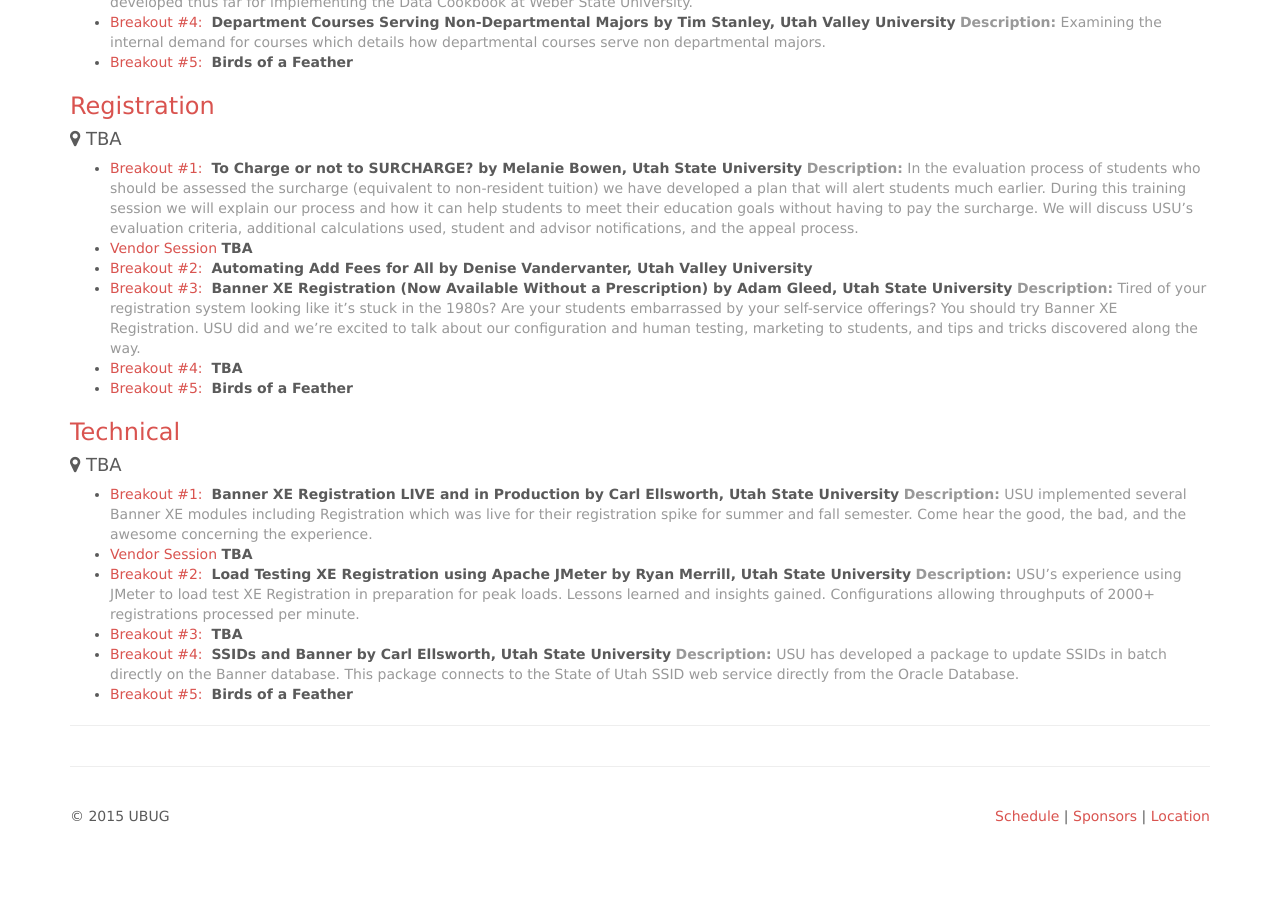
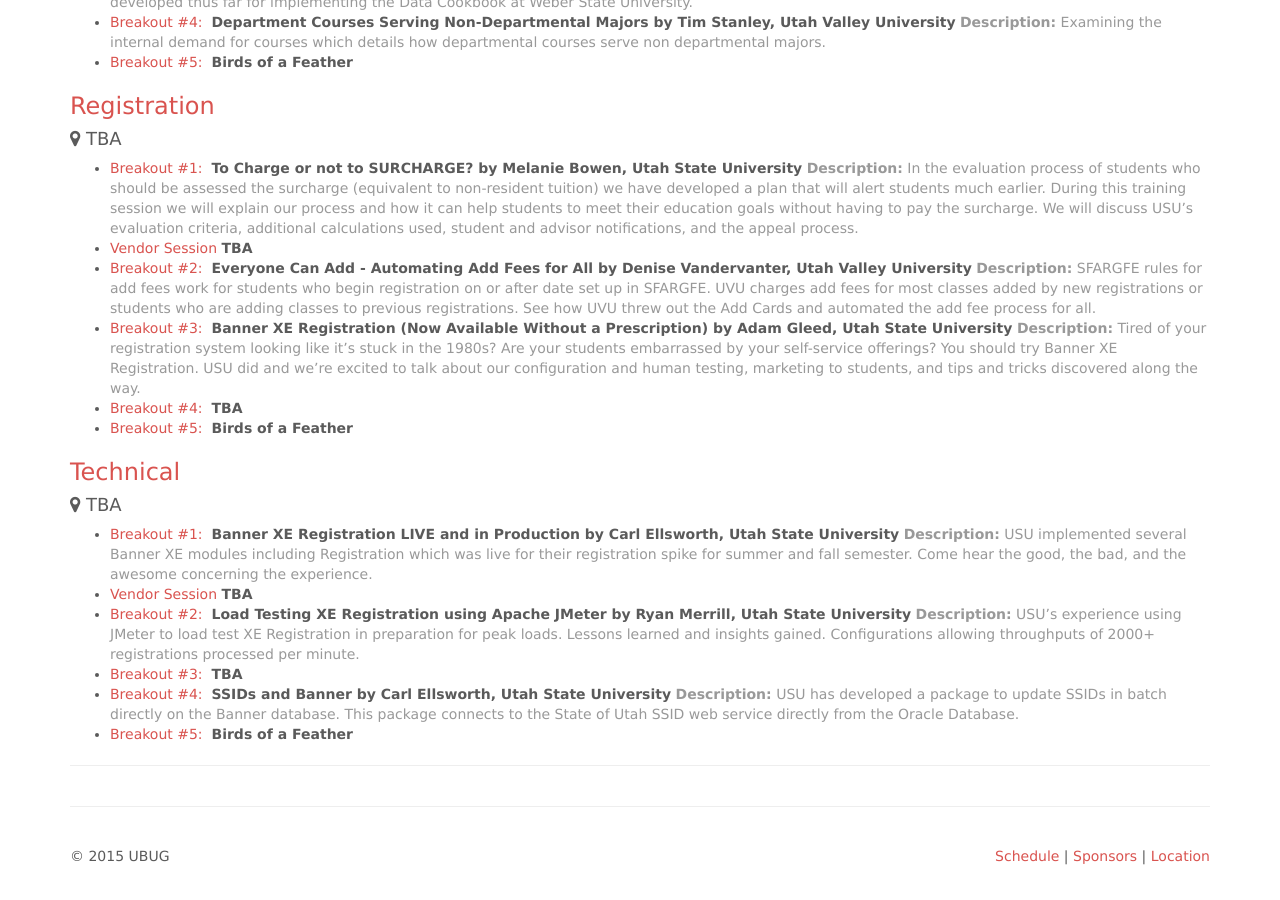
Before and after one commit to ubug/ubug.github.io, a Jekyll site: the page built from schedule/index.md, in a window 1280 px wide and 900 px high, scrolled down 2817 px. Built offline with Jekyll 4.4.1, drawn with Linux system fonts in a browser that asks for light colours; nearby versions of some CDN libraries; Markdown is read by kramdown in place of the engine named in the settings; before the commit the page ends 3694 px from its top, so only the background shows below that.

Commit message:
added session discription

```diff
--- a/schedule/index.md
+++ b/schedule/index.md
@@ -132,7 +132,8 @@
 * <span class="text-primary">Breakout #1:</span>  **To Charge or not to SURCHARGE? by Melanie Bowen, Utah State University**
   <span class="text-muted">**Description:** In the evaluation process of students who should be assessed the surcharge (equivalent to non-resident tuition) we have developed a plan that will alert students much earlier.  During this training session we will explain our process and how it can help students to meet their education goals without having to pay the surcharge.  We will discuss USU’s evaluation criteria, additional calculations used, student and advisor notifications, and the appeal process.</span>
 * <span class="text-primary">Vendor Session</span> **TBA**
-* <span class="text-primary">Breakout #2:</span>  **Automating Add Fees for All by Denise Vandervanter, Utah Valley University**
+* <span class="text-primary">Breakout #2:</span>  **Everyone Can Add - Automating Add Fees for All by Denise Vandervanter, Utah Valley University**
+  <span class="text-muted">**Description:** SFARGFE rules for add fees work for students who begin registration on or after date set up in SFARGFE. UVU charges add fees for most classes added by new registrations or students who are adding classes to previous registrations. See how UVU threw out the Add Cards and automated the add fee process for all.</span>
 * <span class="text-primary">Breakout #3:</span>  **Banner XE Registration (Now Available Without a Prescription) by Adam Gleed, Utah State University**
   <span class="text-muted">**Description:** Tired of your registration system looking like it’s stuck in the 1980s? Are your students embarrassed by your self-service offerings? You should try Banner XE Registration. USU did and we’re excited to talk about our configuration and human testing, marketing to students, and tips and tricks discovered along the way.</span>
 * <span class="text-primary">Breakout #4:</span>  **TBA**
```
